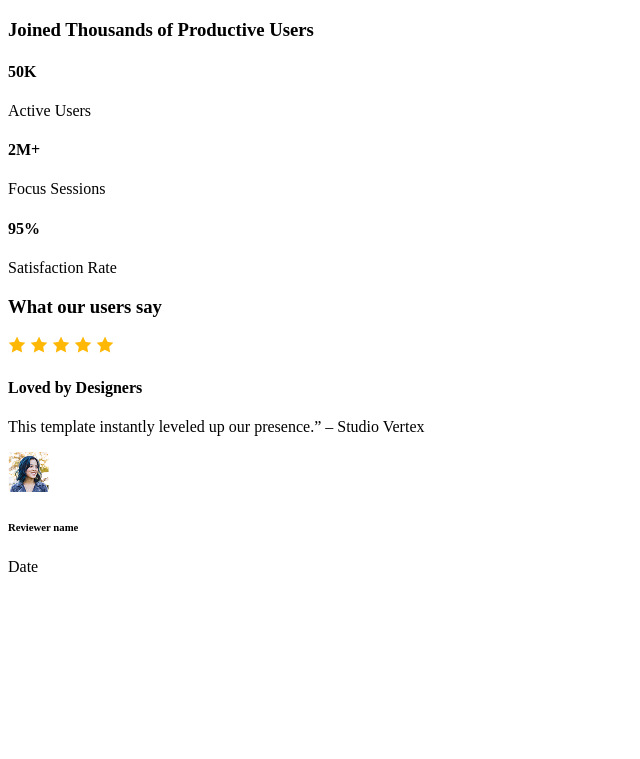
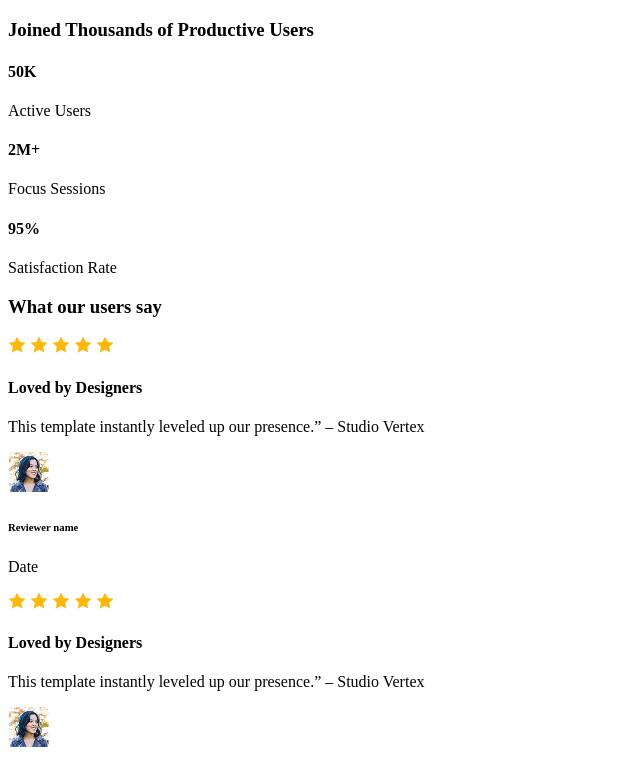
Before and after one commit to mdjiaul-hoque/first-project, a plain HTML site: page index.html in a window 1280 px wide. Shown: the part 632-1391 px from the top of the page, without its empty margins (0-640 px from the left). Before the commit the page ends 1224 px from the top, so only its background shows below. Drawn offline with Linux system fonts and the light colour scheme.

Commit message:
tenth commit

```diff
--- a/index.html
+++ b/index.html
@@ -94,6 +94,30 @@
               </div>
             </div>
 
+                 </div>
+         <div class="user-say-conteiner">
+
+            <div class="star">
+
+                        <img src="./Assets/icon-star.png" alt="">
+                        <img src="./Assets/icon-star.png" alt="">
+                        <img src="./Assets/icon-star.png" alt="">
+                        <img src="./Assets/icon-star.png" alt="">
+                        <img src="./Assets/icon-star.png" alt="">
+
+            </div>
+
+            <div class="text">
+                 <h4>Loved by Designers</h4>
+                    <p>This template instantly leveled up our presence.” – Studio Vertex</p>
+            </div>
+
+            <div class="us-content">
+                 <div class="userimg">
+                        <img src="./Assets/avatar.png" alt="">
+            </div>
+
+
 
 
 
```
